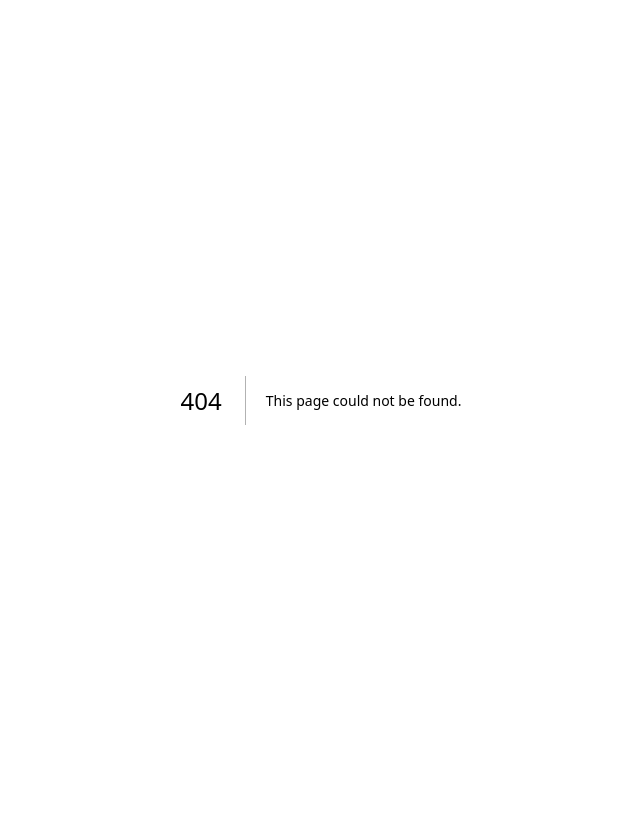
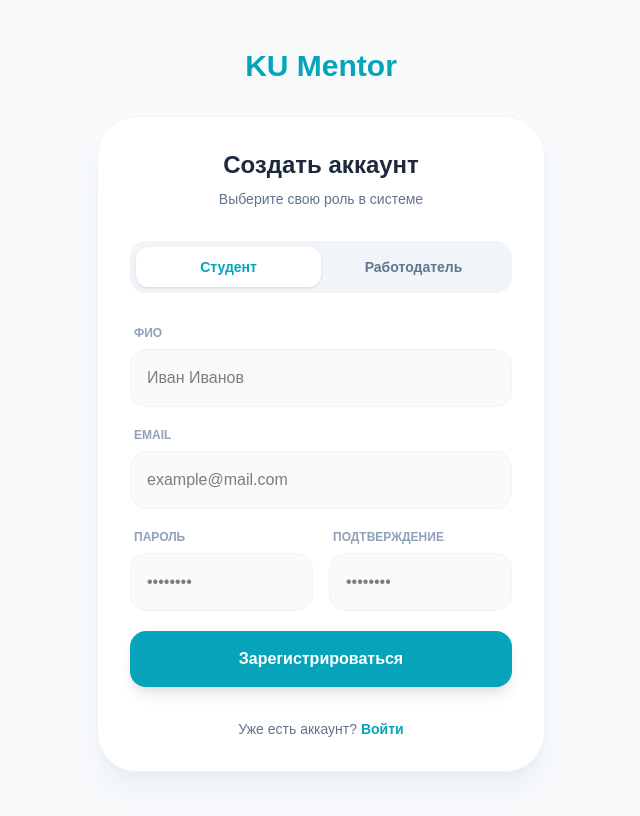
Before and after one commit to Bu88lleGum/ku-mentor, a Next.js app in the folder frontend/: page /register in a window 1280 px wide. Before the commit this address had no page. Shown: the top 816 px of the page, without its empty margins (319-959 px from the left). Built offline with nearby package versions, Linux system fonts and the light colour scheme.

Commit message:
feat: add user registration with student/employer role selection

```diff
--- /dev/null
+++ b/frontend/src/app/register/page.tsx
@@ -0,0 +1,210 @@
+'use client';
+
+import { useState } from 'react';
+import { motion, AnimatePresence } from 'framer-motion';
+import Link from 'next/link';
+import { useRouter } from 'next/navigation';
+
+export default function RegisterPage() {
+  const router = useRouter();
+  const [role, setRole] = useState<'student' | 'employer'>('student');
+  const [loading, setLoading] = useState(false);
+  const [error, setError] = useState('');
+
+  const [formData, setFormData] = useState({
+    email: '',
+    password: '',
+    confirmPassword: '', // Поле подтверждения
+    fullName: '',
+    companyName: '',
+    region: '', // Поле региона
+    industry: '', // Поле индустрии
+  });
+
+const handleSubmit = async (e: React.FormEvent) => {
+  e.preventDefault();
+  setError('');
+
+  if (formData.password !== formData.confirmPassword) {
+    setError('Пароли не совпадают');
+    return;
+  }
+
+  setLoading(true);
+
+  try {
+
+  const registrationData = {
+    username: formData.fullName,
+    email: formData.email,
+    password: formData.password,
+    role: role
+  };
+
+  const regResponse = await fetch('http://127.0.0.1:8000/users/register', {
+    method: 'POST',
+    headers: { 'Content-Type': 'application/json' },
+    body: JSON.stringify(registrationData)
+  });
+    const regData = await regResponse.json();
+
+    if (!regResponse.ok) {
+      // Проверяем, является ли detail массивом (типично для FastAPI 422 error)
+      if (Array.isArray(regData.detail)) {
+        // Берем сообщение из первого элемента ошибки
+        throw new Error(regData.detail[0].msg);
+      }
+      // Если это просто строка
+      throw new Error(regData.detail || 'Ошибка при регистрации');
+    }
+
+    // Сохраняем токен сразу, он нужен для PATCH запроса
+    const token = regData.access_token;
+    if (token) {
+      localStorage.setItem("token", token);
+      localStorage.setItem("role", role.toUpperCase());
+    }
+
+    // 2. ДОЗАПОЛНЕНИЕ ДАННЫХ РАБОТОДАТЕЛЯ (если роль работодатель)
+    if (role === 'employer') {
+      const employerData = {
+        company_name: formData.companyName,
+        industry: formData.industry,
+        region: formData.region
+      };
+
+      const patchResponse = await fetch('http://127.0.0.1:8000/users/complete-employer', {
+        method: 'PATCH',
+        headers: {
+          'Content-Type': 'application/json',
+          'Authorization': `Bearer ${token}`
+        },
+        body: JSON.stringify(employerData)
+      });
+
+      if (!patchResponse.ok) {
+        const patchError = await patchResponse.json();
+        console.error("Ошибка при сохранении данных компании:", patchError);
+        // Не выбрасываем ошибку здесь, чтобы юзер всё равно попал в профиль,
+        // но можно вывести уведомление.
+      }
+    }
+
+    // 3. ПЕРЕХОД В ПРОФИЛЬ
+    router.push('/profile');
+
+  } catch (err: any) {
+    setError(err.message);
+  } finally {
+    setLoading(false);
+  }
+};
+
+
+
+  return (
+    <div className="min-h-screen bg-slate-50 flex flex-col justify-center items-center p-4 py-12">
+      <Link href="/" className="mb-8 text-3xl font-black text-[#05A4BA]">
+        KU Mentor
+      </Link>
+
+      <motion.div
+        initial={{ opacity: 0, y: 20 }}
+        animate={{ opacity: 1, y: 0 }}
+        className="bg-white w-full max-w-md p-8 rounded-[2.5rem] shadow-xl shadow-slate-200/60 border border-slate-100"
+      >
+        <h1 className="text-2xl font-black text-slate-800 text-center mb-2">Создать аккаунт</h1>
+        <p className="text-slate-500 text-center mb-8 text-sm">Выберите свою роль в системе</p>
+
+        {/* Переключатель Ролей */}
+        <div className="flex bg-slate-100 p-1.5 rounded-2xl mb-8 relative">
+          <motion.div
+            className="absolute top-1.5 bottom-1.5 bg-white rounded-xl shadow-sm z-0"
+            initial={false}
+            animate={{
+              left: role === 'student' ? '6px' : '50%',
+              right: role === 'student' ? '50%' : '6px'
+            }}
+          />
+          <button onClick={() => setRole('student')} className={`flex-1 py-2.5 text-sm font-bold z-10 ${role === 'student' ? 'text-[#05A4BA]' : 'text-slate-500'}`}>
+            Студент
+          </button>
+          <button onClick={() => setRole('employer')} className={`flex-1 py-2.5 text-sm font-bold z-10 ${role === 'employer' ? 'text-[#05A4BA]' : 'text-slate-500'}`}>
+            Работодатель
+          </button>
+        </div>
+
+        <form onSubmit={handleSubmit} className="space-y-5">
+          {/* Общие поля */}
+          <div>
+            <label className="block text-xs font-bold text-slate-400 uppercase mb-2 ml-1">ФИО</label>
+            <input required type="text" className="w-full p-4 bg-slate-50 border text-black border-slate-100 rounded-2xl outline-none focus:ring-4 focus:ring-[#A9F4FF]" placeholder="Иван Иванов"
+              value={formData.fullName} onChange={(e) => setFormData({...formData, fullName: e.target.value})} />
+          </div>
+
+          {/* Поля работодателя */}
+          <AnimatePresence>
+            {role === 'employer' && (
+              <motion.div initial={{ opacity: 0, height: 0 }} animate={{ opacity: 1, height: 'auto' }} exit={{ opacity: 0, height: 0 }} className="space-y-5 overflow-hidden">
+                <div>
+                  <label className="block text-xs font-bold text-slate-400 uppercase mb-2 ml-1">Название компании</label>
+                  <input required type="text" className="w-full p-4 bg-slate-50 text-black border border-slate-100 rounded-2xl outline-none focus:ring-4 focus:ring-[#A9F4FF]" placeholder="Tech Global LLC"
+                    value={formData.companyName} onChange={(e) => setFormData({...formData, companyName: e.target.value})} />
+                </div>
+
+                <div className="flex gap-4">
+                  <div className="flex-1">
+                    <label className="block text-xs font-bold text-slate-400 uppercase mb-2 ml-1">Регион</label>
+                    <input required type="text" className="w-full p-4 bg-slate-50 text-black border border-slate-100 rounded-2xl outline-none focus:ring-4 focus:ring-[#A9F4FF]" placeholder="Алматы"
+                      value={formData.region} onChange={(e) => setFormData({...formData, region: e.target.value})} />
+                  </div>
+                  <div className="flex-1">
+                    <label className="block text-xs font-bold text-slate-400 uppercase mb-2 ml-1">Индустрия</label>
+                    <input required type="text" className="w-full p-4 bg-slate-50 text-black border border-slate-100 rounded-2xl outline-none focus:ring-4 focus:ring-[#A9F4FF]" placeholder="IT / Финтех"
+                      value={formData.industry} onChange={(e) => setFormData({...formData, industry: e.target.value})} />
+                  </div>
+                </div>
+              </motion.div>
+            )}
+          </AnimatePresence>
+
+          <div>
+            <label className="block text-xs font-bold text-slate-400 uppercase mb-2 ml-1">Email</label>
+            <input required type="email" className="w-full p-4 bg-slate-50 text-black border border-slate-100 rounded-2xl outline-none focus:ring-4 focus:ring-[#A9F4FF]" placeholder="example@mail.com"
+              value={formData.email} onChange={(e) => setFormData({...formData, email: e.target.value})} />
+          </div>
+
+          {/* Блок паролей */}
+          <div className="grid grid-cols-1 sm:grid-cols-2 gap-4">
+            <div>
+              <label className="block text-xs font-bold text-slate-400 uppercase mb-2 ml-1">Пароль</label>
+              <input required type="password" className="w-full p-4 bg-slate-50 text-black border border-slate-100 rounded-2xl outline-none focus:ring-4 focus:ring-[#A9F4FF]" placeholder="••••••••"
+                value={formData.password} onChange={(e) => setFormData({...formData, password: e.target.value})} />
+            </div>
+            <div>
+              <label className="block text-xs font-bold text-slate-400 uppercase mb-2 ml-1">Подтверждение</label>
+              <input required type="password" className={`w-full p-4 bg-slate-50 text-black border rounded-2xl outline-none focus:ring-4 transition-all ${error ? 'border-red-300 focus:ring-red-100' : 'border-slate-100 focus:ring-[#A9F4FF]'}`} placeholder="••••••••"
+                value={formData.confirmPassword} onChange={(e) => setFormData({...formData, confirmPassword: e.target.value})} />
+            </div>
+          </div>
+
+          {/* Вывод ошибки валидации */}
+          {error && (
+            <motion.p initial={{ opacity: 0 }} animate={{ opacity: 1 }} className="text-red-500 text-xs font-bold ml-1">
+              ⚠️ {error}
+            </motion.p>
+          )}
+
+          <button type="submit" disabled={loading} className="w-full py-4 bg-[#05A4BA] text-white font-black rounded-2xl shadow-lg hover:bg-[#1D869E] active:scale-[0.98] transition-all flex justify-center items-center">
+            {loading ? <div className="w-6 h-6 border-2 border-white/30 border-t-white rounded-full animate-spin" /> : "Зарегистрироваться"}
+          </button>
+        </form>
+
+        <p className="text-center mt-8 text-slate-500 text-sm">
+          Уже есть аккаунт? {' '}
+          <Link href="/login" className="text-[#05A4BA] font-bold hover:underline">Войти</Link>
+        </p>
+      </motion.div>
+    </div>
+  );
+}
```
